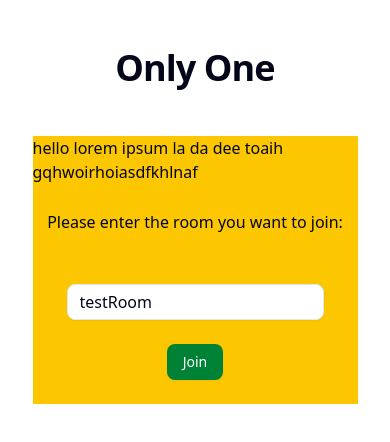
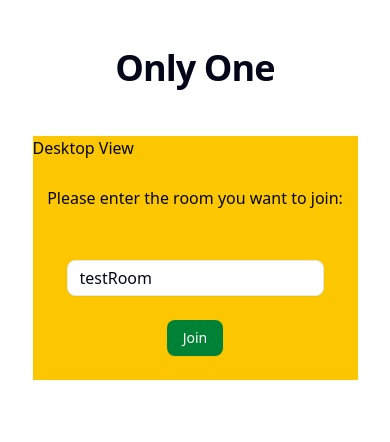
Before and after one commit to bevlee/onlyone, a SvelteKit app in the folder front/: page / in a window 390 px wide. Shown: the top 442 px of the page. Built offline with nearby package versions, Linux system fonts and the light colour scheme.

Commit message:
start work on mobile/desktop view

```diff
--- a/front/src/routes/+page.svelte
+++ b/front/src/routes/+page.svelte
@@ -26,9 +26,9 @@
   </h1>
   {#if isMobileDevice}
 
-  <div class="aspect-[4/3] w-5/6 mx-auto m-6 bg-emerald-400">
+  <div class="aspect-[4/3] w-5/6 mx-auto m-6 bg-emerald-400 overflow-hidden">
     <!-- Mobile-optimized content -->
-    <p>hello lorem ipsum la da dee toaih  as f ahofa sia as assdf khlnaf</p>
+    <p>Mobile View</p>
 
     {#if !roomSelected}
     <RoomSelection
@@ -43,8 +43,8 @@
   </div>
     {:else}
     <!-- Desktop content -->
-    <div class="aspect-[4/3] w-5/6 mx-auto bg-yellow-400 overflow:hidden;">
-        <p>hello lorem ipsum la da dee toaih gqhwoirhoiasdfkhlnaf</p>
+    <div class="aspect-[4/3] w-5/6 mx-auto bg-yellow-400 overflow-hidden">
+        <p>Desktop View</p>
 
         {#if !roomSelected}
         <RoomSelection
```
